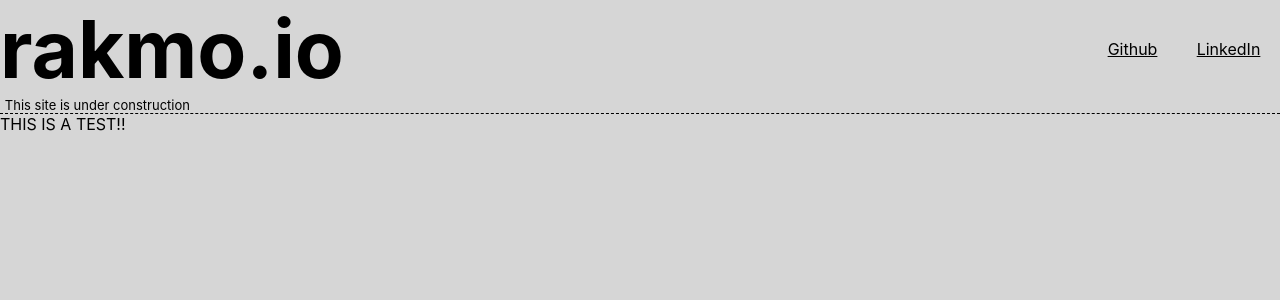
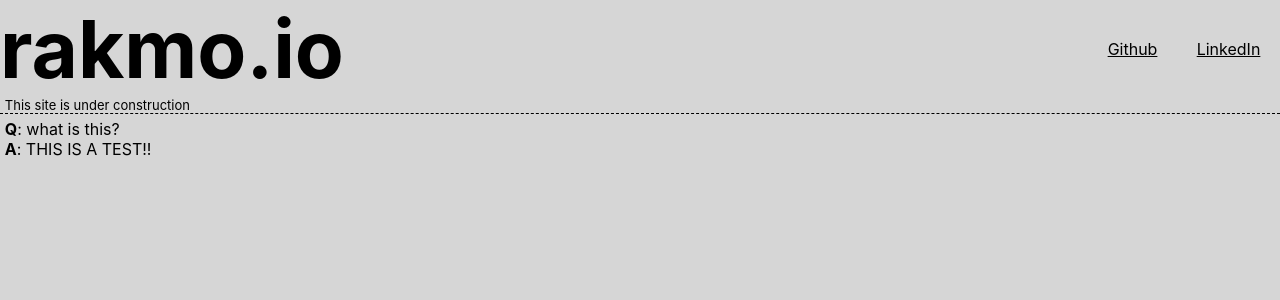
Before and after one commit to omkarkaul/personal-website, a React (Create React App) app: page / in a window 1280 px wide. Shown: the top 300 px of the page. Built offline with nearby package versions, Linux system fonts and the light colour scheme.

Commit message:
fix error

```diff
--- a/src/App.js
+++ b/src/App.js
@@ -29,7 +29,7 @@ function App() {
         </div>
 
         <div className="main">
-          THIS IS A TEST!!
+          {generateFaqBlob("what is this?", "THIS IS A TEST!!")}
         </div>
       </div>
     </div>
```
